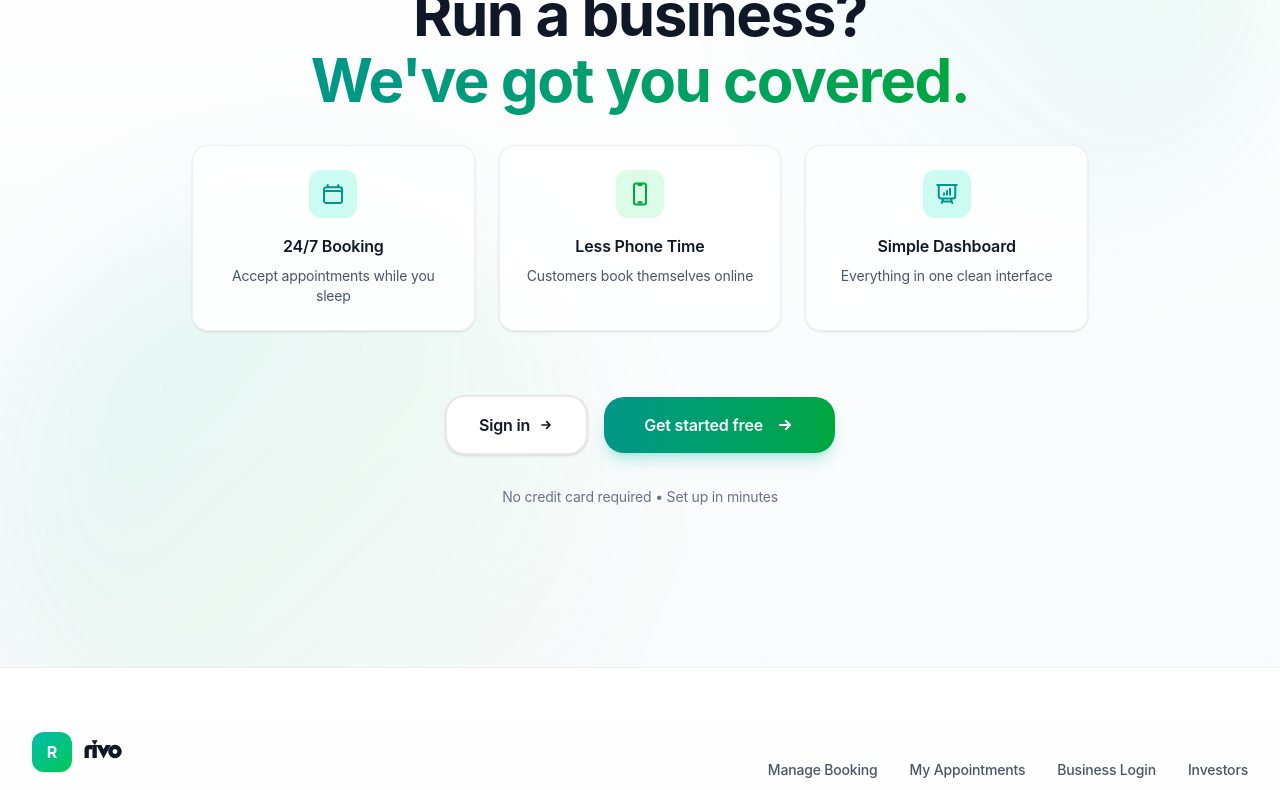
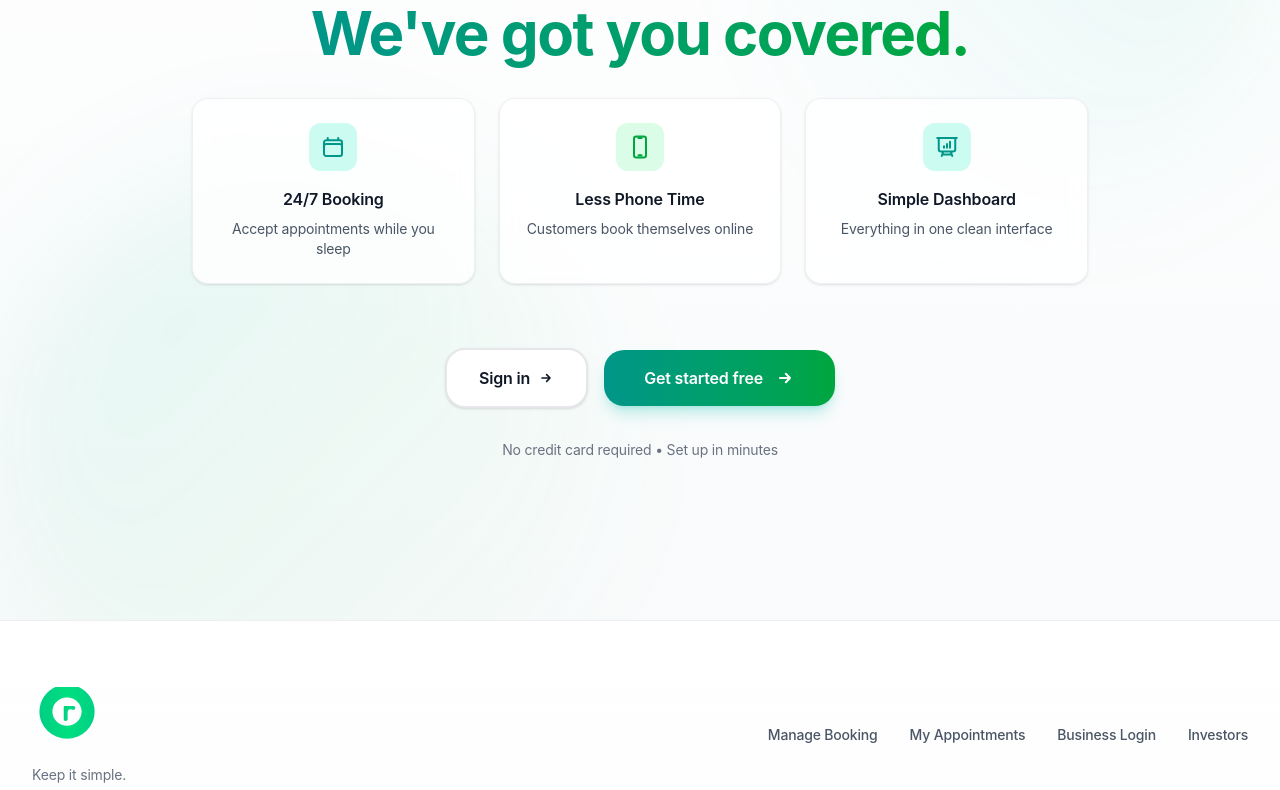
Before and after one commit to ZondaOne/rhivo-app, a Next.js app: page / in a window 1280 px wide. Shown: the part 2000-2790 px from the top of the page. Built offline with nearby package versions, Linux system fonts and the light colour scheme; no server answers.

Commit message:
logo update

```diff
--- a/app/auth/login/page.tsx
+++ b/app/auth/login/page.tsx
@@ -4,6 +4,7 @@ import { useState, useEffect } from 'react';
 import { useRouter } from 'next/navigation';
 import { useAuth } from '@/contexts/AuthContext';
 import Link from 'next/link';
+import { Logo } from '@/components/Logo';
 
 export default function LoginPage() {
   const { login, user, isAuthenticated, isLoading } = useAuth();
@@ -78,18 +79,8 @@ export default function LoginPage() {
         {/* Card */}
         <div className="bg-white/80 backdrop-blur-xl rounded-[28px] shadow-2xl shadow-teal-500/10 p-10 border border-gray-200/60">
           {/* Logo */}
-          <div className="flex items-center gap-3 mb-8">
-            <div className="w-12 h-12 bg-gradient-to-br from-teal-500 to-green-500 rounded-xl flex items-center justify-center shadow-lg shadow-teal-500/30">
-              <span className="text-white font-bold text-xl">R</span>
-            </div>
-            <div>
-              <h1
-                className="text-3xl font-bold bg-gradient-to-r from-teal-600 to-green-600 bg-clip-text text-transparent"
-                style={{ fontFamily: 'Negan, sans-serif', letterSpacing: '0.01em' }}
-              >
-                rivo
-              </h1>
-            </div>
+          <div className="mb-8">
+            <Logo size="sm" />
           </div>
 
           {/* Heading */}
--- a/app/book/page.tsx
+++ b/app/book/page.tsx
@@ -4,6 +4,7 @@ import { useState, useEffect } from 'react';
 import Link from 'next/link';
 import { useRouter } from 'next/navigation';
 import dynamic from 'next/dynamic';
+import { Logo } from '@/components/Logo';
 
 // Dynamically import map component (client-side only, no SSR)
 const BusinessMap = dynamic(
@@ -173,8 +174,8 @@ export default function DiscoveryPage() {
         <div className="px-4 sm:px-6 lg:px-12 py-4 lg:py-5">
           <div className="flex flex-col sm:flex-row items-start sm:items-center justify-between gap-4">
             <div className="flex items-center gap-3 lg:gap-4">
-              <Link href="/" className="w-10 h-10 lg:w-12 lg:h-12 bg-gradient-to-br from-teal-500 to-green-500 rounded-xl lg:rounded-2xl flex items-center justify-center shadow-sm">
-                <span className="text-white font-bold text-lg lg:text-xl">R</span>
+              <Link href="/" className="flex items-center scale-75 lg:scale-90">
+                <Logo size="sm" showText={false} />
               </Link>
               <div>
                 <h1 className="text-xl sm:text-2xl lg:text-3xl font-bold text-gray-900 tracking-tight">Find a Business</h1>
--- a/app/investors/page.tsx
+++ b/app/investors/page.tsx
@@ -1,6 +1,7 @@
 'use client';
 
 import Link from 'next/link';
+import { Logo } from '@/components/Logo';
 
 export default function InvestorsPage() {
   return (
@@ -8,11 +9,8 @@ export default function InvestorsPage() {
       {/* Header */}
       <header className="border-b border-gray-200/60 bg-white/95 backdrop-blur-sm sticky top-0 z-30">
         <div className="max-w-7xl mx-auto px-8 py-5 flex items-center justify-between">
-          <Link href="/" className="flex items-center gap-3">
-            <div className="w-10 h-10 bg-gradient-to-br from-teal-500 to-green-500 rounded-xl flex items-center justify-center shadow-sm">
-              <span className="text-white font-bold text-lg">R</span>
-            </div>
-            <span className="text-2xl font-bold text-gray-900 tracking-tight">rivo</span>
+          <Link href="/" className="flex items-center">
+            <Logo size="sm" />
           </Link>
           <Link
             href="/"
@@ -123,8 +121,8 @@ export default function InvestorsPage() {
         <div className="max-w-7xl mx-auto px-8">
           <div className="flex flex-col md:flex-row items-center justify-between gap-6 text-sm text-gray-500">
             <div className="flex items-center gap-3">
-              <div className="w-8 h-8 bg-gradient-to-br from-teal-500 to-green-500 rounded-xl flex items-center justify-center">
-                <span className="text-white font-bold text-sm">R</span>
+              <div className="scale-[0.6]">
+                <Logo size="sm" showText={false} />
               </div>
               <span>© 2025 Rivo. Keep it simple.</span>
             </div>
--- a/app/onboard/page.tsx
+++ b/app/onboard/page.tsx
@@ -4,6 +4,7 @@ import { useState } from 'react';
 import { useRouter } from 'next/navigation';
 import AddressAutocomplete from '@/components/geocoding/AddressAutocomplete';
 import type { GeocodingResult } from '@/lib/geocoding/nominatim';
+import { Logo } from '@/components/Logo';
 
 type OnboardingStep = 'auth' | 'business' | 'contact' | 'branding' | 'services' | 'availability' | 'rules' | 'details' | 'review';
 
@@ -1342,11 +1343,8 @@ export default function OnboardBusinessPage() {
       <div className="max-w-3xl mx-auto px-6 py-12">
         {/* Logo */}
         <div className="text-center mb-12 pt-8">
-          <div className="inline-flex items-center gap-3 mb-8">
-            <div className="w-10 h-10 bg-gradient-to-br from-teal-500 to-green-500 rounded-2xl flex items-center justify-center shadow-sm">
-              <span className="text-white font-bold text-lg">R</span>
-            </div>
-            <span className="text-xl font-bold text-gray-900">Rivo</span>
+          <div className="inline-flex items-center mb-8">
+            <Logo size="sm" />
           </div>
         </div>
 
--- a/app/page.tsx
+++ b/app/page.tsx
@@ -2,6 +2,7 @@
 
 import Link from 'next/link';
 import { useEffect, useState } from 'react';
+import { Logo } from '@/components/Logo';
 
 export default function Home() {
   const [mounted, setMounted] = useState(false);
@@ -12,19 +13,6 @@ export default function Home() {
 
   return (
     <main className="min-h-screen bg-white">
-      {/* SVG Filter to remove red channel */}
-      <svg style={{ display: 'none' }}>
-        <defs>
-          <filter id="remove-red">
-            <feComponentTransfer>
-              <feFuncR type="linear" slope="0"/>
-              <feFuncG type="linear" slope="1" intercept="0.15"/>
-              <feFuncB type="linear" slope="1"/>
-            </feComponentTransfer>
-          </filter>
-        </defs>
-      </svg>
-
       {/* Hero Section */}
       <section className="relative min-h-screen flex flex-col items-center justify-center overflow-hidden">
         {/* Premium gradient background - subtle, organic */}
@@ -59,9 +47,7 @@ export default function Home() {
         <div className={`relative max-w-6xl mx-auto px-8 text-center transition-all duration-1000 ${mounted ? 'opacity-100 translate-y-0' : 'opacity-0 translate-y-8'}`}>
           {/* Logo wordmark - premium */}
           <div className="mb-16 flex justify-center items-center">
-            <h1 className="rivo-logo">
-              rivo
-            </h1>
+            <Logo size="lg" />
           </div>
 
           {/* Headline - with stagger animation */}
@@ -123,37 +109,10 @@ export default function Home() {
         </button>
 
         <style jsx>{`
-          @font-face {
-            font-family: 'ColorTube';
-            src: url('/ColorTube.otf') format('opentype');
-            font-display: swap;
-          }
-
-          .rivo-logo {
-            font-family: 'ColorTube', sans-serif;
-            font-size: clamp(80px, 14vw, 140px);
-            line-height: 1.4;
-            letter-spacing: 0.01em;
-            background: linear-gradient(to right, #0d9488, #10b981, #0d9488);
-            background-size: 200% auto;
-            -webkit-background-clip: text;
-            background-clip: text;
-            -webkit-text-fill-color: transparent;
-            animation: shimmer 8s ease-in-out infinite;
-            filter: url(#remove-red);
-            margin: 20px 0;
-            padding: 20px 40px;
-            display: block;
-          }
-
           @keyframes float {
             0%, 100% { transform: translate(0, 0) scale(1); }
             33% { transform: translate(30px, -30px) scale(1.1); }
             66% { transform: translate(-20px, 20px) scale(0.9); }
-          }
-          @keyframes shimmer {
-            0%, 100% { background-position: 0% center; }
-            50% { background-position: 100% center; }
           }
         `}</style>
       </section>
@@ -353,11 +312,8 @@ export default function Home() {
           <div className="flex flex-col md:flex-row items-center justify-between gap-8">
             {/* Brand */}
             <div className="flex flex-col items-center md:items-start gap-4">
-              <div className="flex items-center gap-3">
-                <div className="w-10 h-10 bg-gradient-to-br from-teal-500 to-green-500 rounded-xl flex items-center justify-center shadow-sm">
-                  <span className="text-white font-bold">R</span>
-                </div>
-                <span className="text-2xl font-bold text-gray-900 tracking-tight" style={{ fontFamily: 'Negan, sans-serif' }}>rivo</span>
+              <div className="flex items-center">
+                <Logo size="sm" showText={false} />
               </div>
               <p className="text-sm text-gray-500">Keep it simple.</p>
             </div>
@@ -381,7 +337,6 @@ export default function Home() {
 
           {/* Bottom bar */}
           <div className="mt-12 pt-8 border-t border-gray-200/60 flex flex-col md:flex-row items-center justify-between gap-4 text-xs text-gray-400">
-            <p>© 2025 Rivo. All rights reserved.</p>
             <div className="flex items-center gap-6">
               <a href="#" className="hover:text-gray-600 transition-colors">Privacy</a>
               <a href="#" className="hover:text-gray-600 transition-colors">Terms</a>
--- /dev/null
+++ b/src/components/Logo.tsx
@@ -0,0 +1,155 @@
+'use client';
+
+interface LogoProps {
+  size?: 'sm' | 'md' | 'lg' | 'xl';
+  className?: string;
+  showText?: boolean;
+}
+
+export function Logo({ size = 'lg', className = '', showText = true }: LogoProps) {
+  const sizeClasses = {
+    sm: {
+      text: 'text-4xl',
+      padding: 'px-4 py-2',
+    },
+    md: {
+      text: 'text-6xl',
+      padding: 'px-6 py-3',
+    },
+    lg: {
+      text: 'clamp(80px, 14vw, 140px)',
+      padding: 'px-10 py-5',
+    },
+    xl: {
+      text: 'clamp(100px, 16vw, 180px)',
+      padding: 'px-12 py-6',
+    },
+  };
+
+  return (
+    <>
+      {/* SVG Filter - hidden but needed for the color effect */}
+      <svg style={{ display: 'none' }}>
+        <defs>
+          <filter id="remove-red">
+            <feComponentTransfer>
+              <feFuncR type="linear" slope="0"/>
+              <feFuncG type="linear" slope="1" intercept="0.15"/>
+              <feFuncB type="linear" slope="1"/>
+            </feComponentTransfer>
+          </filter>
+        </defs>
+      </svg>
+
+      {showText ? (
+        <h1 className={`rivo-logo ${className}`}>
+          rivo
+        </h1>
+      ) : (
+        <div
+          className={`rivo-logo-icon ${className}`}
+          style={{
+            // Use a shared CSS variable to size the icon consistently per variant
+            // This ensures the inner "r" remains centered and doesn't touch the "O"
+            // across all size options
+            ['--icon-size' as any]:
+              size === 'lg'
+                ? '6rem'
+                : size === 'xl'
+                ? '7rem'
+                : size === 'md'
+                ? '5rem'
+                : '4rem',
+            // Inner scale controls how much smaller the "r" is than the outer "O"
+            // Lower value => more padding from the ring
+            ['--inner-scale' as any]: '0.30',
+            // Slight positional nudge for the inner "r"
+            ['--r-offset-x' as any]: 'calc(var(--icon-size) * 0.03)', // right
+            ['--r-offset-y' as any]: 'calc(var(--icon-size) * -0.06)', // up
+          }}
+        >
+          <span className="icon-o">o</span>
+          <span className="icon-r">r</span>
+        </div>
+      )}
+
+      <style jsx>{`
+        @font-face {
+          font-family: 'ColorTube';
+          src: url('/ColorTube.otf') format('opentype');
+          font-display: swap;
+        }
+
+        .rivo-logo {
+          font-family: 'ColorTube', sans-serif;
+          font-size: ${size === 'lg' ? 'clamp(80px, 14vw, 140px)' : size === 'xl' ? 'clamp(100px, 16vw, 180px)' : size === 'md' ? '3.75rem' : '2.25rem'};
+          line-height: 1.4;
+          letter-spacing: 0.01em;
+          background: linear-gradient(to right, #0d9488, #10b981, #0d9488);
+          background-size: 200% auto;
+          -webkit-background-clip: text;
+          background-clip: text;
+          -webkit-text-fill-color: transparent;
+          animation: shimmer 8s ease-in-out infinite;
+          filter: url(#remove-red);
+          margin: ${size === 'lg' ? '20px 0' : size === 'xl' ? '24px 0' : size === 'md' ? '16px 0' : '12px 0'};
+          padding: ${size === 'lg' ? '20px 40px' : size === 'xl' ? '24px 48px' : size === 'md' ? '16px 30px' : '12px 20px'};
+          display: block;
+        }
+
+        .rivo-logo-icon {
+          font-family: 'ColorTube', sans-serif;
+          /* Size the container to the outer "O" */
+          width: var(--icon-size);
+          height: var(--icon-size);
+          display: inline-grid;
+          place-items: center;
+          position: relative;
+          filter: url(#remove-red);
+          letter-spacing: 0;
+          line-height: 1;
+          /* Optional: small outer padding per size for breathing room around the icon */
+          padding: ${size === 'lg' ? '0.25rem' : size === 'xl' ? '0.375rem' : size === 'md' ? '0.2rem' : '0.15rem'};
+        }
+
+        /* Make both glyphs share the same grid cell so they perfectly overlay */
+        .rivo-logo-icon > .icon-o,
+        .rivo-logo-icon > .icon-r {
+          grid-area: 1 / 1;
+        }
+
+        .icon-o {
+          background: linear-gradient(to right, #0d9488, #10b981, #0d9488);
+          background-size: 200% auto;
+          -webkit-background-clip: text;
+          background-clip: text;
+          -webkit-text-fill-color: transparent;
+          animation: shimmer 8s ease-in-out infinite;
+          font-size: var(--icon-size);
+          line-height: 1;
+          letter-spacing: 0;
+        }
+
+        .icon-r {
+          background: linear-gradient(to right, #0d9488, #10b981, #0d9488);
+          background-size: 200% auto;
+          -webkit-background-clip: text;
+          background-clip: text;
+          -webkit-text-fill-color: transparent;
+          animation: shimmer 8s ease-in-out infinite;
+          /* Render at the outer size, then translate (not scaled) and scale from center */
+          font-size: var(--icon-size);
+          transform: translate(var(--r-offset-x), var(--r-offset-y)) scale(var(--inner-scale));
+          transform-origin: center center;
+          line-height: 1;
+          letter-spacing: 0;
+        }
+
+        @keyframes shimmer {
+          0%, 100% { background-position: 0% center; }
+          50% { background-position: 100% center; }
+        }
+      `}</style>
+    </>
+  );
+}
```
Also changed, not shown: app/dashboard/page.tsx (+3 -4 lines), app/dashboard/settings/page.tsx (+3 -4 lines).
